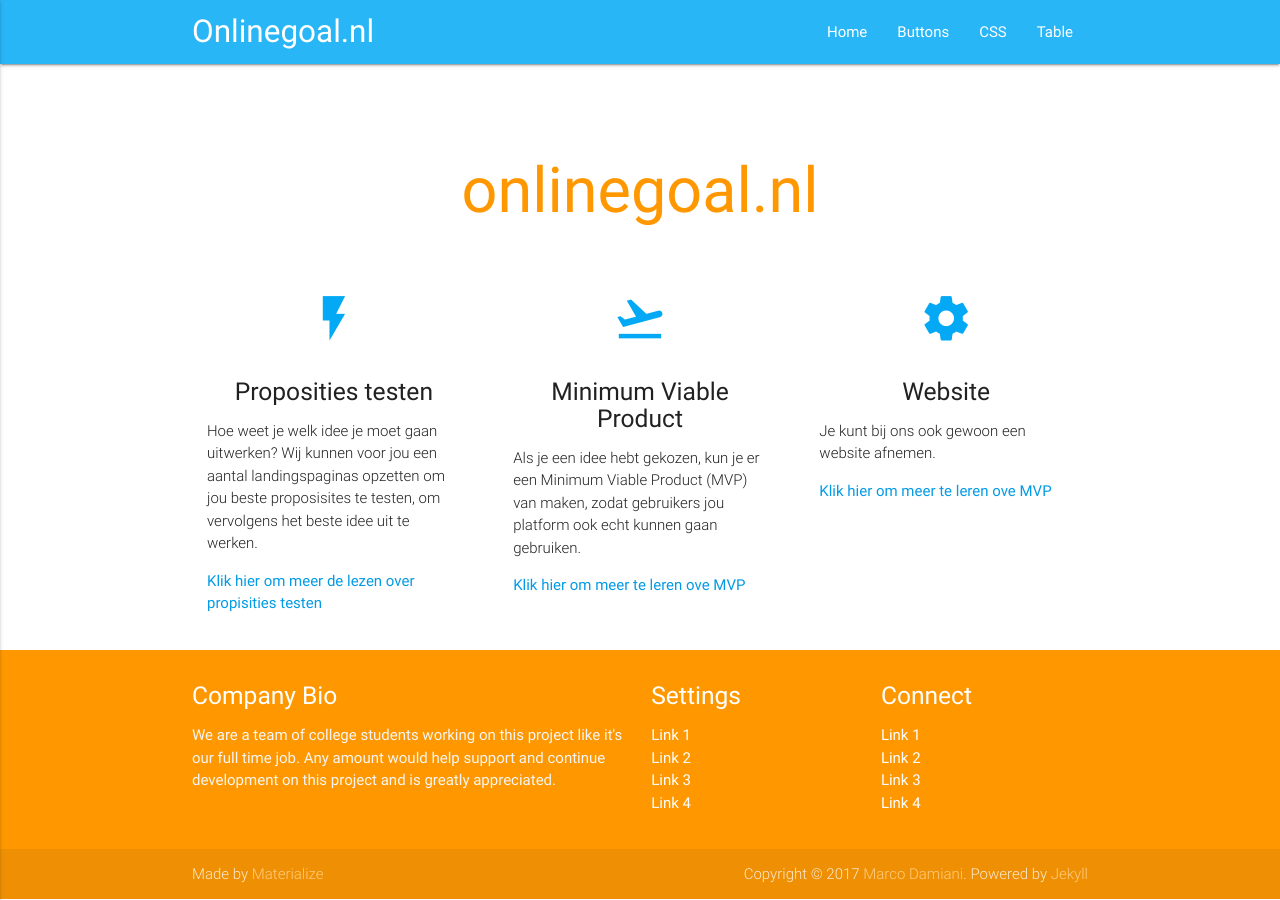
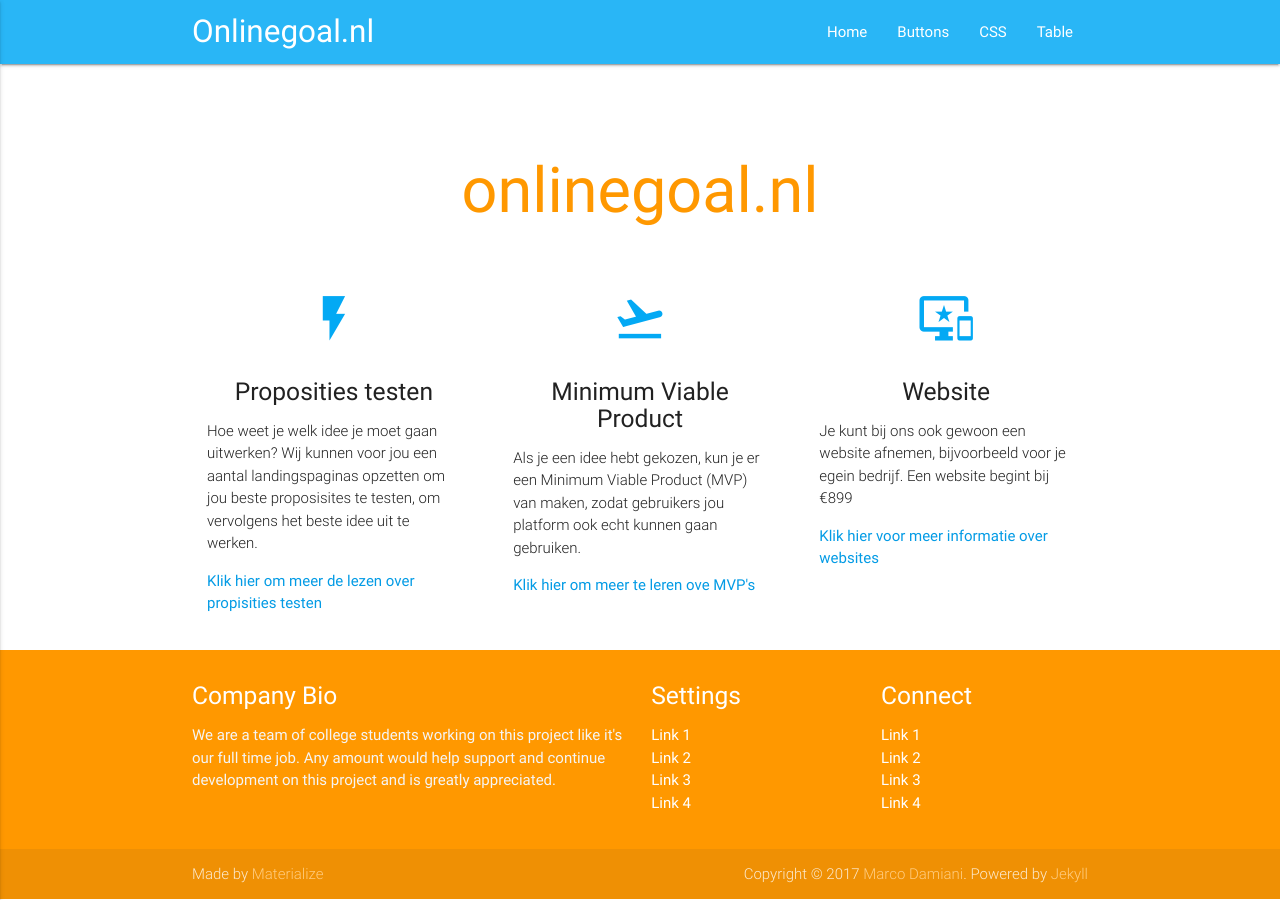
Before and after one commit to martijnvdbrug/onlinegoal.nl, a Jekyll site: the page built from index.md, in a window 1280 px wide. Built offline with Jekyll 4.4.1, drawn with Linux system fonts in a browser that asks for light colours.

Commit message:
Changed home content

```diff
--- a/_layouts/home.html
+++ b/_layouts/home.html
@@ -43,17 +43,17 @@ layout: default
           <h5 class="center">Minimum Viable Product</h5>
 
           <p class="light">Als je een idee hebt gekozen, kun je er een Minimum Viable Product (MVP) van maken, zodat gebruikers jou platform ook echt kunnen gaan gebruiken.</p>
-          <a href="{{ "/minimum-viable-product" | relative_url }}"> Klik hier om meer te leren ove MVP</a>
+          <a href="{{ "/minimum-viable-product" | relative_url }}"> Klik hier om meer te leren ove MVP's</a>
         </div>
       </div>
 
       <div class="col s12 m4">
         <div class="icon-block">
-          <h2 class="center light-blue-text"><i class="material-icons">settings</i></h2>
+          <h2 class="center light-blue-text"><i class="material-icons">important_devices</i></h2>
           <h5 class="center">Website</h5>
 
-          <p class="light">Je kunt bij ons ook gewoon een website afnemen.</p>
-          <a href="{{ "/minimum-viable-product" | relative_url }}"> Klik hier om meer te leren ove MVP</a>
+          <p class="light">Je kunt bij ons ook gewoon een website afnemen, bijvoorbeeld voor je egein bedrijf. Een website begint bij €899</p>
+          <a href="{{ "/websites" | relative_url }}"> Klik hier voor meer informatie over websites</a>
         </div>
       </div>
     </div>
```
